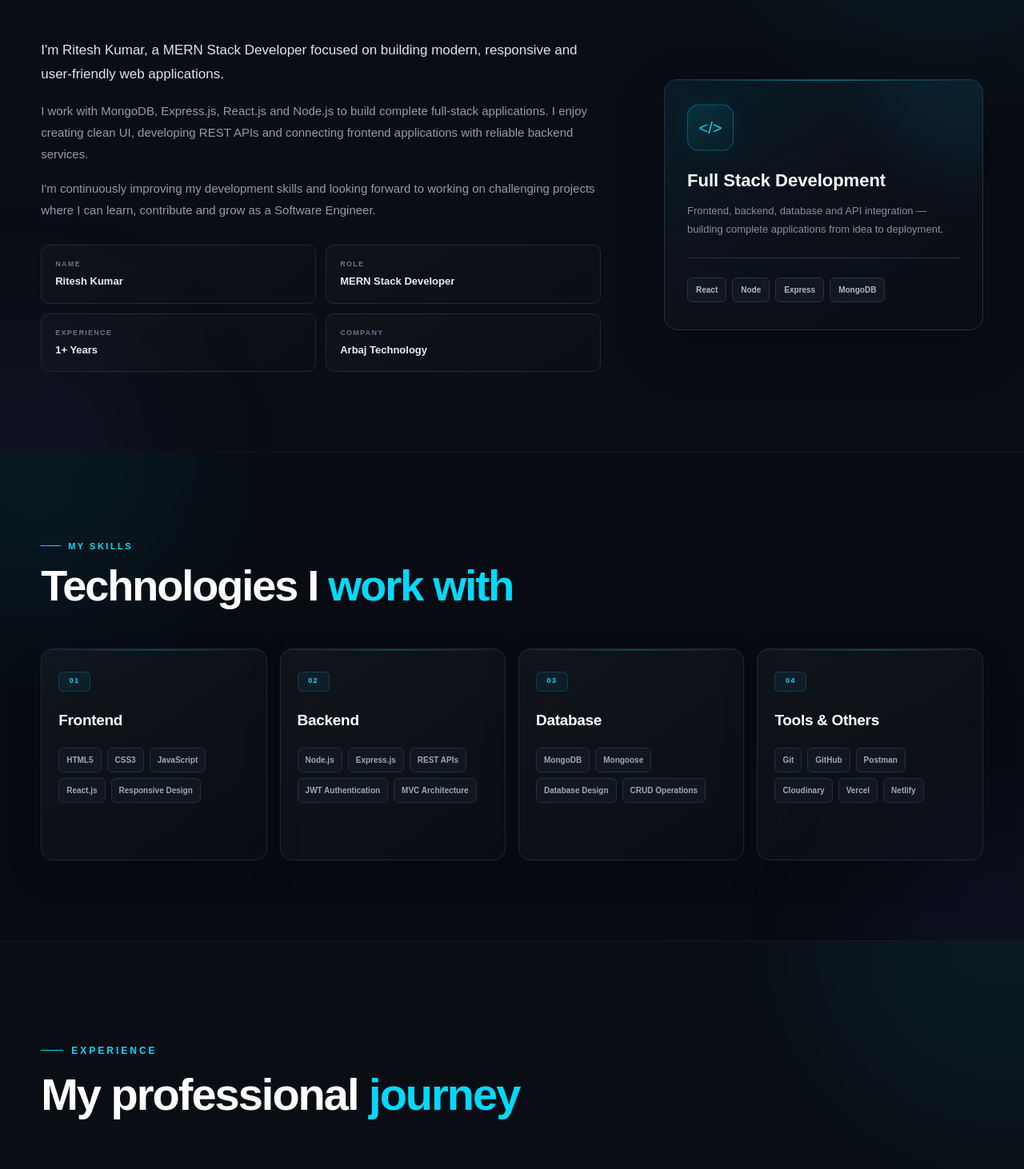
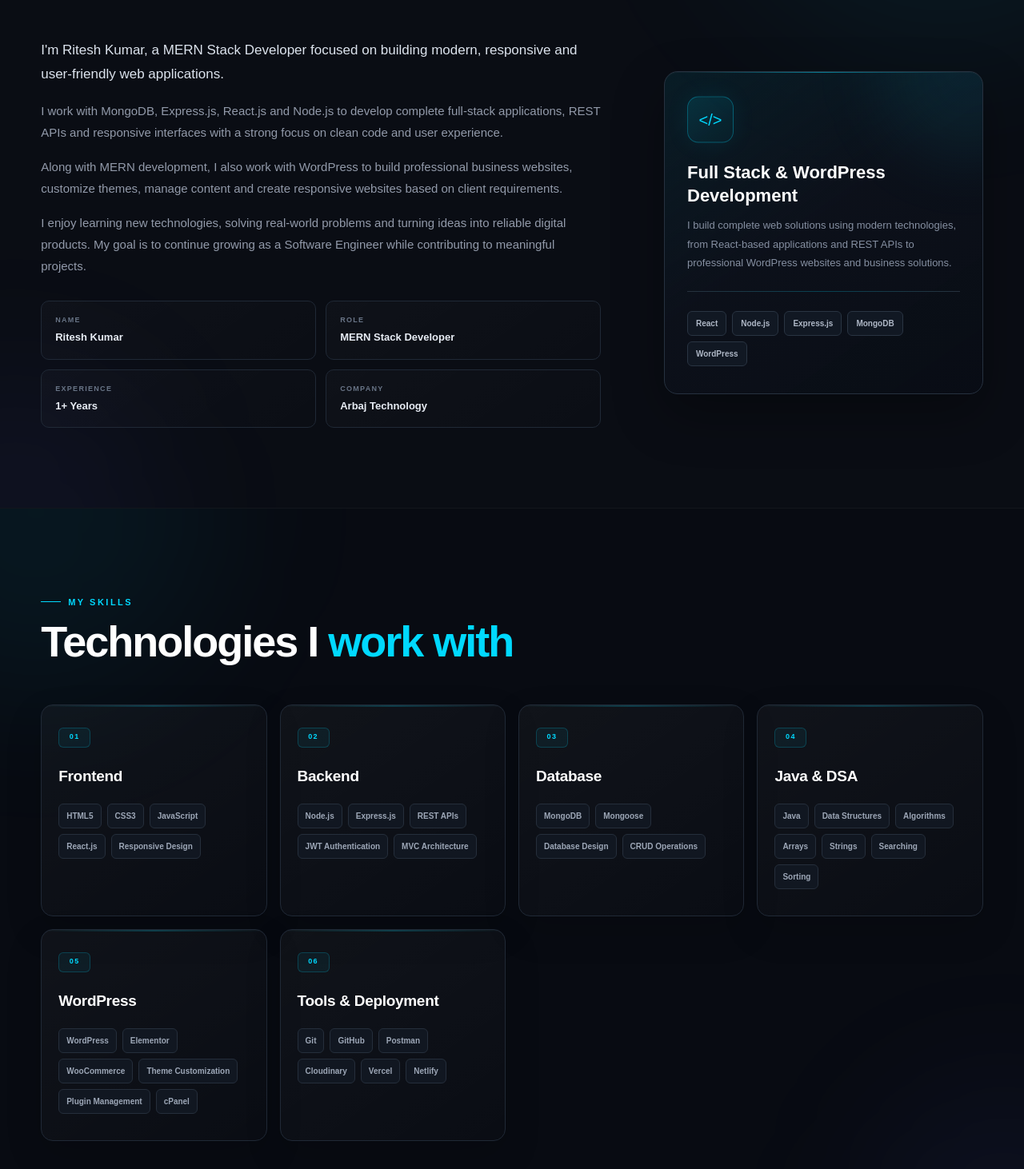
Before and after one commit to itsritesh02/Portfolio, a React (Vite) app in the folder client/: page / in a window 1280 px wide. Shown: the part 988-2450 px from the top of the page at 80% size. Built offline with nearby package versions, Linux system fonts and the light colour scheme.

Commit message:
Added wordpress

```diff
--- a/client/src/components/Footer.jsx
+++ b/client/src/components/Footer.jsx
@@ -14,8 +14,7 @@ const Footer = () => {
           </a>
 
           <p>
-            MERN Stack Developer focused on building modern,
-            scalable and user-friendly web applications.
+            I’m a MERN Stack Developer passionate about building modern, responsive and user-friendly web applications. I work with React, Node.js, Express, MongoDB and WordPress to create reliable digital experiences. Always learning, improving and turning ideas into meaningful web solutions.
           </p>
         </div>
 
--- a/client/src/sections/About.jsx
+++ b/client/src/sections/About.jsx
@@ -5,33 +5,48 @@ const About = () => {
     <section id="about" className="about section">
       <div className="container">
 
+        {/* SECTION HEADING */}
         <div className="section-heading">
           <p>ABOUT ME</p>
-          <h2>Turning ideas into <span>web experiences</span></h2>
+
+          <h2>
+            Turning ideas into <span>web experiences</span>
+          </h2>
         </div>
 
         <div className="about-grid">
 
+          {/* LEFT CONTENT */}
           <div className="about-content">
+
             <p>
               I'm Ritesh Kumar, a MERN Stack Developer focused on building
               modern, responsive and user-friendly web applications.
             </p>
 
             <p>
-              I work with MongoDB, Express.js, React.js and Node.js to build
-              complete full-stack applications. I enjoy creating clean UI,
-              developing REST APIs and connecting frontend applications with
-              reliable backend services.
+              I work with MongoDB, Express.js, React.js and Node.js to develop
+              complete full-stack applications, REST APIs and responsive
+              interfaces with a strong focus on clean code and user experience.
             </p>
 
             <p>
-              I'm continuously improving my development skills and looking
-              forward to working on challenging projects where I can learn,
-              contribute and grow as a Software Engineer.
+              Along with MERN development, I also work with WordPress to build
+              professional business websites, customize themes, manage
+              content and create responsive websites based on client
+              requirements.
             </p>
 
+            <p>
+              I enjoy learning new technologies, solving real-world problems
+              and turning ideas into reliable digital products. My goal is to
+              continue growing as a Software Engineer while contributing to
+              meaningful projects.
+            </p>
+
+            {/* ABOUT INFO */}
             <div className="about-info">
+
               <div>
                 <span>Name</span>
                 <strong>Ritesh Kumar</strong>
@@ -51,29 +66,41 @@ const About = () => {
                 <span>Company</span>
                 <strong>Arbaj Technology</strong>
               </div>
+
             </div>
+
           </div>
 
+          {/* RIGHT CARD */}
           <div className="about-card">
+
             <div className="about-card-icon">
               &lt;/&gt;
             </div>
 
-            <h3>Full Stack Development</h3>
+            <h3>
+              Full Stack & WordPress Development
+            </h3>
 
             <p>
-              Frontend, backend, database and API integration — building
-              complete applications from idea to deployment.
+              I build complete web solutions using modern technologies,
+              from React-based applications and REST APIs to professional
+              WordPress websites and business solutions.
             </p>
 
             <div className="about-card-line"></div>
 
+            {/* TECHNOLOGIES */}
             <div className="about-card-tech">
+
               <span>React</span>
-              <span>Node</span>
-              <span>Express</span>
+              <span>Node.js</span>
+              <span>Express.js</span>
               <span>MongoDB</span>
+              <span>WordPress</span>
+
             </div>
+
           </div>
 
         </div>
--- a/client/src/sections/Experience.jsx
+++ b/client/src/sections/Experience.jsx
@@ -43,8 +43,8 @@ const Experience = () => {
 
               <p>
                 Working as a MERN Stack Developer, building responsive
-                and scalable web applications using modern frontend and
-                backend technologies.
+                and scalable web applications using modern frontend,
+                backend and WordPress technologies.
               </p>
 
               <ul>
@@ -68,6 +68,16 @@ const Experience = () => {
                 </li>
 
                 <li>
+                  Developed and customized WordPress websites based on
+                  business and client requirements.
+                </li>
+
+                <li>
+                  Worked with WordPress, Elementor and WooCommerce for
+                  website development and customization.
+                </li>
+
+                <li>
                   Integrated third-party services such as Cloudinary
                   and email services.
                 </li>
@@ -86,6 +96,9 @@ const Experience = () => {
                 <span>MongoDB</span>
                 <span>JWT</span>
                 <span>REST API</span>
+                <span>WordPress</span>
+                <span>Elementor</span>
+                <span>WooCommerce</span>
                 <span>Git</span>
               </div>
 
--- a/client/src/sections/Skills.jsx
+++ b/client/src/sections/Skills.jsx
@@ -32,7 +32,30 @@ const Skills = () => {
       ],
     },
     {
-      title: "Tools & Others",
+      title: "Java & DSA",
+      items: [
+        "Java",
+        "Data Structures",
+        "Algorithms",
+        "Arrays",
+        "Strings",
+        "Searching",
+        "Sorting",
+      ],
+    },
+    {
+      title: "WordPress",
+      items: [
+        "WordPress",
+        "Elementor",
+        "WooCommerce",
+        "Theme Customization",
+        "Plugin Management",
+        "cPanel",
+      ],
+    },
+    {
+      title: "Tools & Deployment",
       items: [
         "Git",
         "GitHub",
@@ -50,23 +73,26 @@ const Skills = () => {
 
         <div className="section-heading">
           <p>MY SKILLS</p>
-          <h2>Technologies I <span>work with</span></h2>
+
+          <h2>
+            Technologies I <span>work with</span>
+          </h2>
         </div>
 
         <div className="skills-grid">
 
           {skills.map((skill, index) => (
-            <div className="skill-card" key={index}>
+            <div className="skill-card" key={skill.title}>
 
               <div className="skill-number">
-                0{index + 1}
+                {String(index + 1).padStart(2, "0")}
               </div>
 
               <h3>{skill.title}</h3>
 
               <div className="skill-items">
-                {skill.items.map((item, itemIndex) => (
-                  <span key={itemIndex}>
+                {skill.items.map((item) => (
+                  <span key={item}>
                     {item}
                   </span>
                 ))}
```
